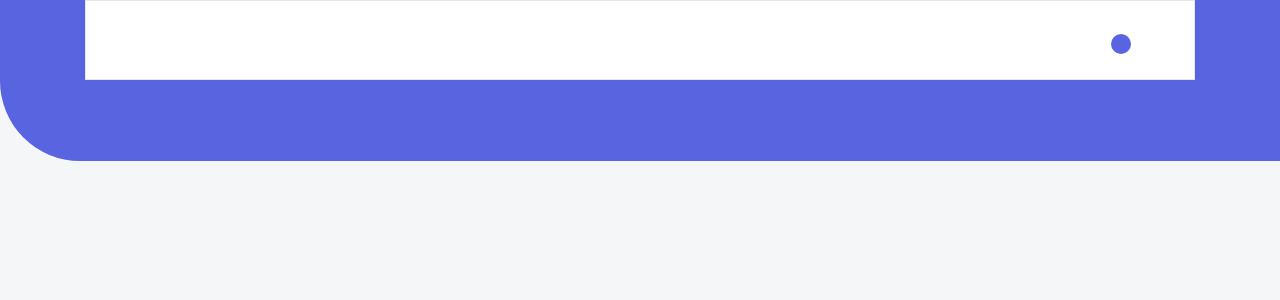
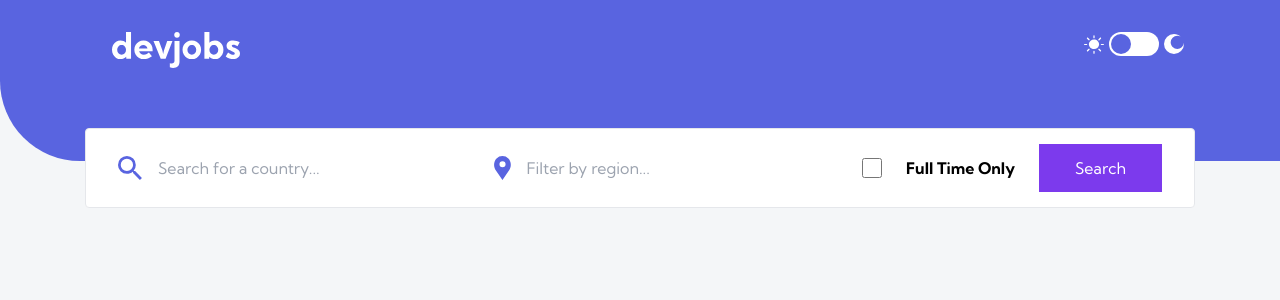
Before and after one commit to Magnus-kutuson/Devjobs, an Angular app: page / in a window 1280 px wide. Shown: the top 300 px of the page. Built offline with nearby package versions, Linux system fonts and the light colour scheme.

Commit message:
feat: update header and inputs components with new layout and styles

```diff
--- a/src/app/core/components/header/header.component.html
+++ b/src/app/core/components/header/header.component.html
@@ -1,4 +1,4 @@
-<div class="header">
+<div class="header fixed">
     <div>
         <img src="/assets/desktop/logo.svg" alt="" class="w-32 fixed top-8 left-28 right-0"/>
     <div class="theme-switcher top-8  right-24" >
--- a/src/app/core/components/inputs/inputs.component.css
+++ b/src/app/core/components/inputs/inputs.component.css
@@ -0,0 +1,3 @@
+.input-container{
+    margin: 8rem auto;
+}
--- a/src/app/core/components/inputs/inputs.component.html
+++ b/src/app/core/components/inputs/inputs.component.html
@@ -1,3 +1,15 @@
-<div class="w-[1110px] h-[80px] bg-white border border-gray-200 flex items-center justify-between m-auto px-4">
-<div></div>
+<div class="w-[1110px] h-[80px] bg-white border border-gray-200 flex items-center justify-between input-container rounded p-8">
+<div class="flex items-center">
+    <img src="/assets/desktop/icon-search.svg" alt="">
+    <input type="text" class="w-[300px] h-[40px] border-none outline-none pl-4 border-s-4" placeholder="Search for a country...">
 </div>
+<div class="flex items-center">
+    <img src="/assets/desktop/icon-location.svg" alt="">
+    <input type="text" class="w-[300px] h-[40px] border-none outline-none pl-4 border-s-4" placeholder="Filter by region...">
+</div>
+<div class="flex justify-between items-center w-[300px]">
+    <input type="checkbox" id="theme-toggle" class="w-[20px] h-[20px]">
+    <h1 class="font-bold">Full Time Only</h1>
+    <button class="w-[123px] h-[48px] text-white bg-violet-600">Search</button>
+</div>
+</div>
```
